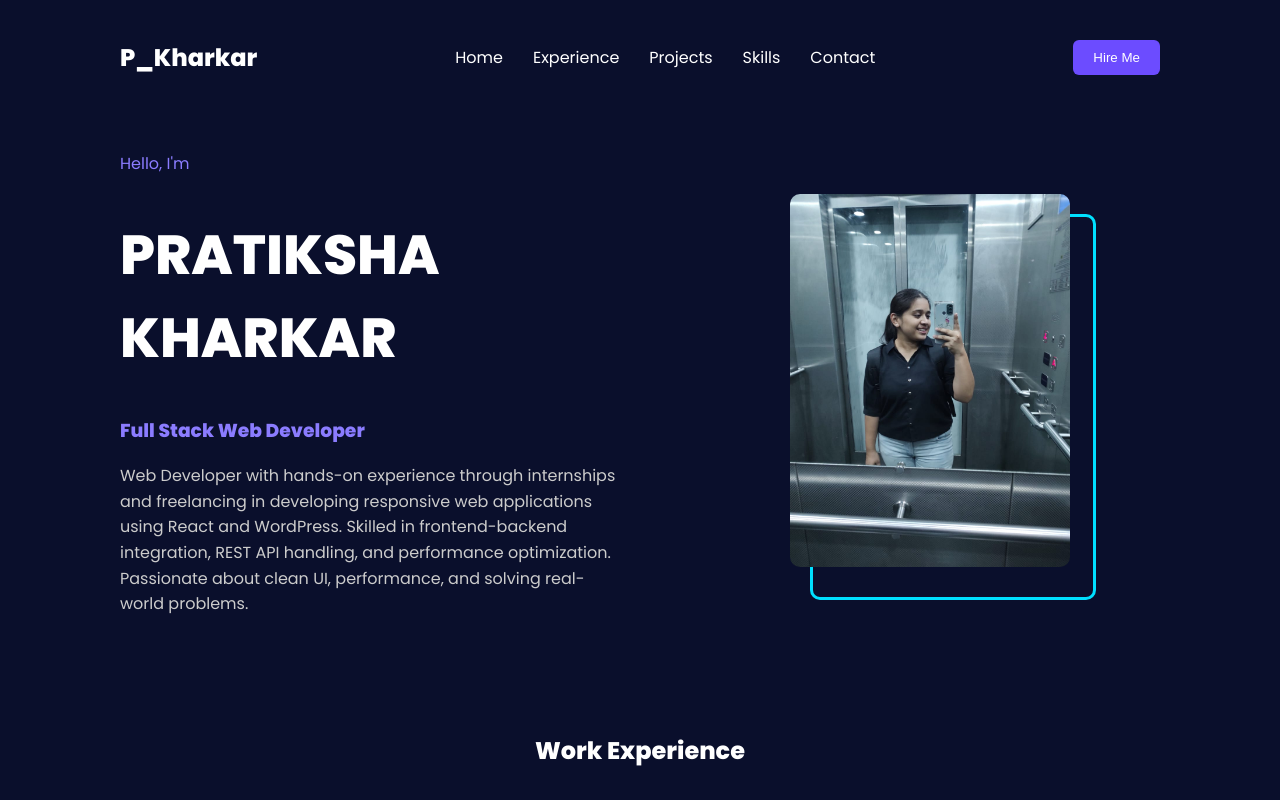
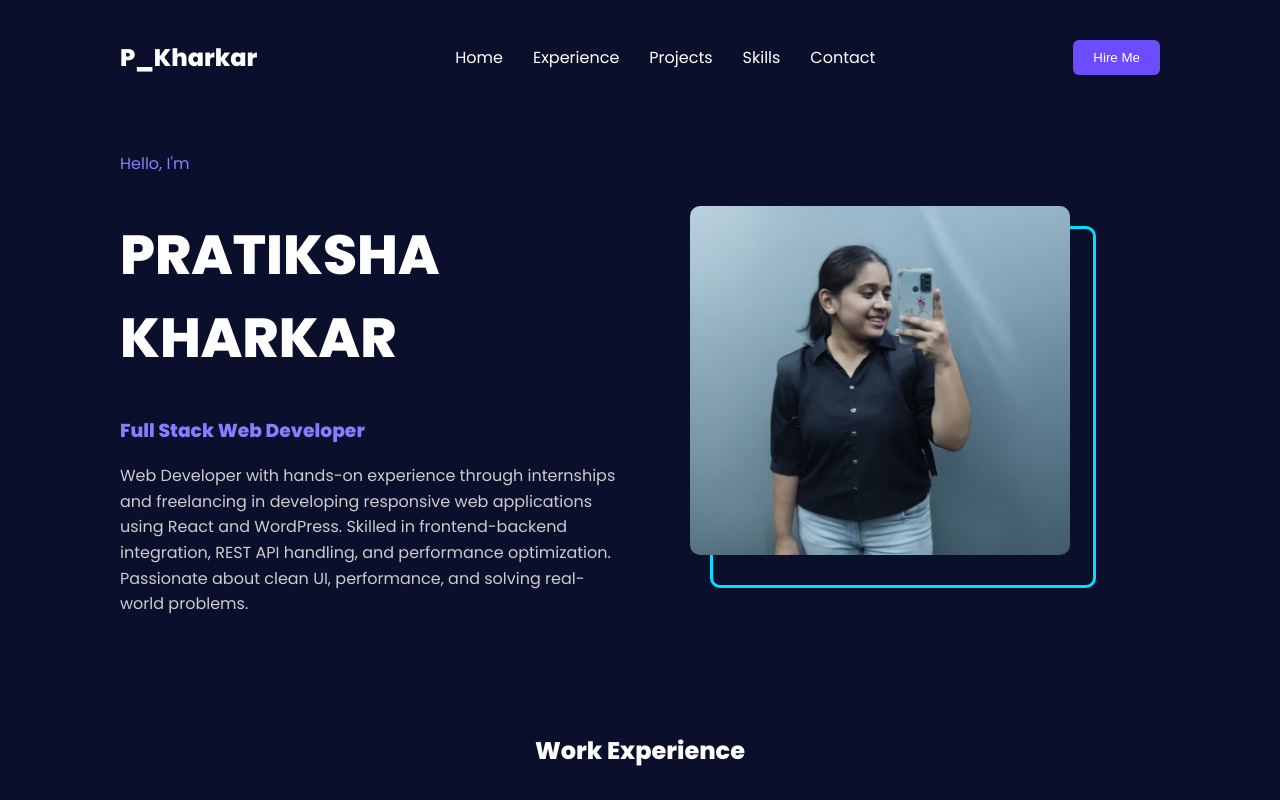
Before and after one commit to Kharkarpratiksha/portfolio, a React (Create React App) app: page / in a window 1280 px wide. Shown: the top 800 px of the page. Built offline with nearby package versions, Linux system fonts and the light colour scheme.

Commit message:
update img

```diff
--- a/src/App.js
+++ b/src/App.js
@@ -1,5 +1,5 @@
 import React from "react";
-import profile from "./images/Myprofile.png";
+import profile from "./images/Myprofile.jpeg";
 import project1 from "./images/Project1_mockup.png";
 import project2 from "./images/Project2_mockup.png";
 import project3 from "./images/Project3_mockup.png";
@@ -138,7 +138,7 @@ const linkStyle = {
             src={profile}
             alt="profile"
             style={{
-              width: "280px",
+              width: "380px",
               borderRadius: "10px",
               position: "relative",
               zIndex: 2,
@@ -150,7 +150,7 @@ const linkStyle = {
             position: "absolute",
             top: "20px",
             left: "20px",
-            width: "280px",
+            width: "380px",
             height: "100%",
             border: "3px solid #00e0ff",
             borderRadius: "10px",
```
Also changed, not shown: src/images/Myprofile.jpeg (added), src/images/Myprofile.png.
